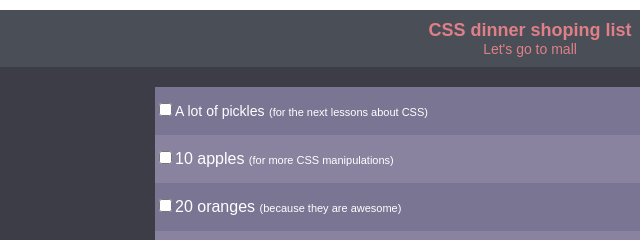
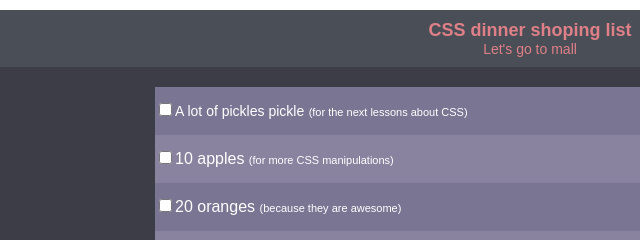
Before and after one commit to VitaliyKu/dinner-shoping-list, a plain HTML site: page index.html in a window 1280 px wide. Shown: the top 240 px of the page, 110-750 px from the left. Drawn offline with Linux system fonts and the light colour scheme.

Commit message:
Fixed index.html

```diff
--- a/index.html
+++ b/index.html
@@ -14,7 +14,7 @@
 <main>
 <form>
 	<label>
-		<input type="checkbox" name="pickles"><span class="firstpart">A lot of pickles</span> <span class="description">for the next lessons about CSS</span>
+		<input type="checkbox" name="pickles"><span class="firstpart">A lot of pickles pickle</span> <span class="description">for the next lessons about CSS</span>
 	</label>
 	<label>
 		<input type="checkbox" name="apples"><span>10 apples</span> <span class="description">for more CSS manipulations</span>
```
